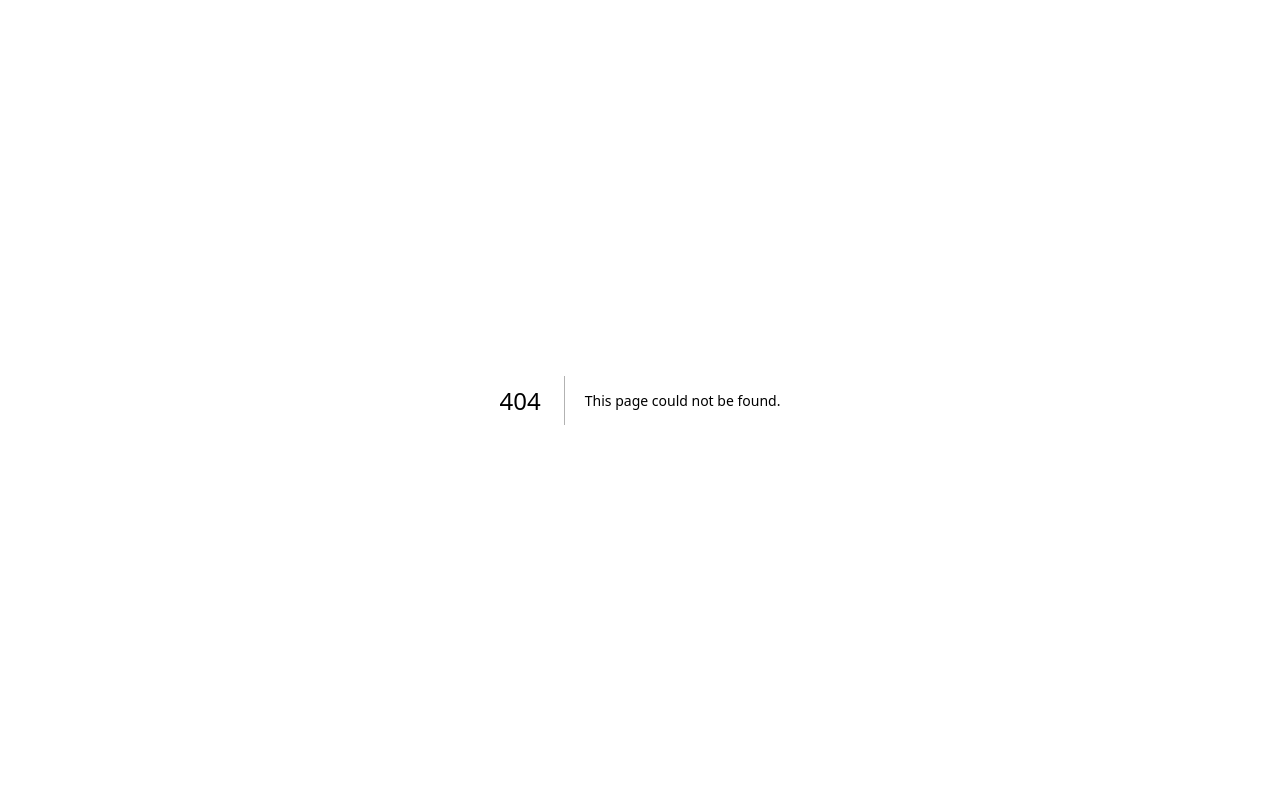
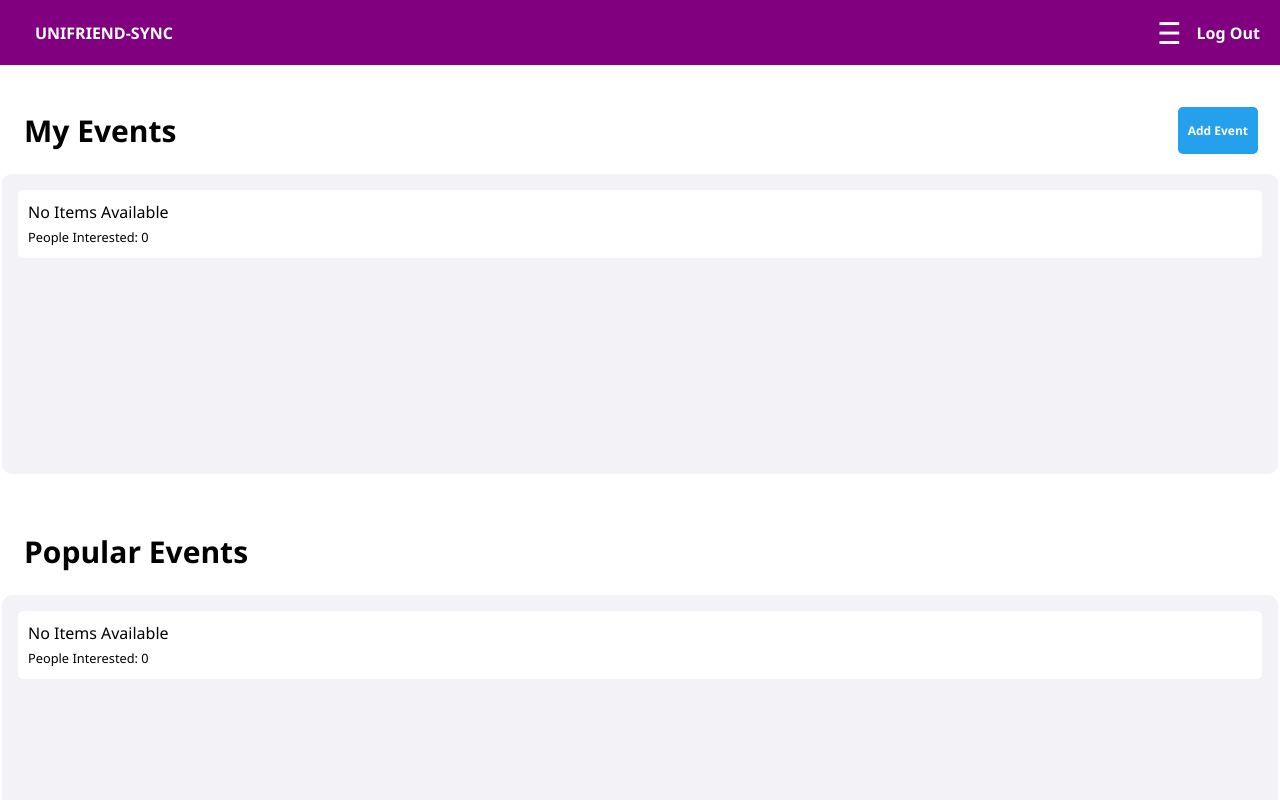
Before and after one commit to CSC-3380-Spring-2025/Team-20, a Next.js app in the folder frontend/: page /Event-Page in a window 1280 px wide. Before the commit this address had no page. Shown: the top 800 px of the page. Built offline with nearby package versions, Linux system fonts and the light colour scheme.

Commit message:
finialized container for events page. proceed with form plug in. notes

```diff
--- /dev/null
+++ b/frontend/src/app/EP-components/containers.tsx
@@ -0,0 +1,76 @@
+'use client';
+
+import React from 'react';
+
+interface ContainerStyle {
+  backgroundColor?: string;
+  color?: string;
+  fontSize?: string;
+  padding?: string;
+  borderRadius?: string;
+  fontWeight?: string;
+  width?: string;
+  display?: string;
+  justifyContent?: string;
+  alignItems?: string;
+  marginLeft?: string;
+  marginRight?:string;
+  marginTop?: string;
+  marginBottom?:string;
+  height?:string;
+  position?: 'relative' | 'absolute' | 'fixed' | 'static' | 'sticky';
+  top?:string;
+  overflowY?: 'auto' | 'scroll' | 'hidden' | 'visible';
+
+}
+
+interface DivContainerProps extends ContainerStyle {
+  children: React.ReactNode;
+}
+
+const DivContainer: React.FC<DivContainerProps> = ({
+  backgroundColor,
+  color,
+  fontSize,
+  padding,
+  borderRadius,
+  fontWeight,
+  width,
+  display,
+  justifyContent,
+  alignItems,
+  children,
+  marginLeft,
+  marginTop,
+  marginRight,
+  marginBottom,
+  height,
+  position,
+  top,
+  overflowY,
+}) => {
+  const containerStyle: React.CSSProperties = {
+    backgroundColor,
+    color,
+    fontSize,
+    padding,
+    borderRadius,
+    fontWeight,
+    width,
+    display,
+    justifyContent,
+    alignItems,
+    marginLeft,
+    marginRight,
+    marginTop,
+    marginBottom,
+    height,
+    position,
+    top,
+    overflowY,
+  };
+
+  return <div style={containerStyle}>{children}</div>;
+};
+
+export default DivContainer;
--- /dev/null
+++ b/frontend/src/app/EP-components/eventContainer.tsx
@@ -0,0 +1 @@
+// replace whatever is in page.tsx inside this
--- a/frontend/src/app/EP-components/header.tsx
+++ b/frontend/src/app/EP-components/header.tsx
@@ -1,31 +1,30 @@
 import Link from "next/link";
-import { useState, useEffect, useRef } from "react";
+import { useState, useEffect, useRef, useCallback } from "react";
 
 function Header() {
   const [isHamburgerOpen, setIsHamburgerOpen] = useState(false);
+
+  // Toggle hamburger menu visibility
+  const toggleHamburger = () => {
+    setIsHamburgerOpen(prevState => !prevState);
+  };
+
+  // Reference for the mobile menu to handle clicks outside
   const mobileMenuRef = useRef<HTMLDivElement>(null);
 
-
-  const toggleHamburger = () => {
-    setIsHamburgerOpen(!isHamburgerOpen);
-  };
-
+  // Close the mobile menu if clicking outside of it
+  const handleClickOutside = useCallback((event: MouseEvent) => {
+    if (mobileMenuRef.current && !mobileMenuRef.current.contains(event.target as Node)) {
+      setIsHamburgerOpen(false);
+    }
+  }, []);
 
   useEffect(() => {
-    const handleClickOutside = (event: MouseEvent) => {
-      if (mobileMenuRef.current && !mobileMenuRef.current.contains(event.target as Node)) {
-        setIsHamburgerOpen(false);
-      }
-    };
-
-
     document.addEventListener("mousedown", handleClickOutside);
-
-
     return () => {
       document.removeEventListener("mousedown", handleClickOutside);
     };
-  }, []);
+  }, [handleClickOutside]);
 
   return (
     <header style={styles.header}>
@@ -38,7 +37,11 @@ function Header() {
 
         <ul style={styles.navRight}>
           <li style={styles.navItem}>
-            <button style={styles.hamburger} onClick={toggleHamburger}>
+            <button
+              style={styles.hamburger}
+              onClick={toggleHamburger}
+              aria-label={isHamburgerOpen ? "Close menu" : "Open menu"}
+            >
               &#9776;
             </button>
           </li>
@@ -48,22 +51,21 @@ function Header() {
         </ul>
       </nav>
 
-
       {isHamburgerOpen && (
         <div ref={mobileMenuRef} style={styles.mobileMenu}>
-          <Link href="/bio-page" style={styles.mobileLink}>
+          <Link href="/bio-page" style={styles.mobileLink} aria-label="Go to my page">
             My Page
           </Link>
-          <Link href="/events-page" style={styles.mobileLink}>
+          <Link href="/events-page" style={styles.mobileLink} aria-label="Go to events page">
             Events
           </Link>
-          <Link href="/campus-map" style={styles.mobileLink}>
+          <Link href="/campus-map" style={styles.mobileLink} aria-label="Go to campus map">
             My Map
           </Link>
-          <Link href="/interests" style={styles.mobileLink}>
+          <Link href="/interests" style={styles.mobileLink} aria-label="Go to interests page">
             Interests
           </Link>
-          <Link href="/settings-page" style={styles.mobileLink}>
+          <Link href="/settings-page" style={styles.mobileLink} aria-label="Go to settings page">
             Settings
           </Link>
         </div>
@@ -72,12 +74,13 @@ function Header() {
   );
 }
 
-// Updated styles
+// Updated styles based on Figma
 const styles = {
   header: {
     backgroundColor: "purple",
     color: "white",
     padding: "10px 20px",
+    fontWeight: "bold",
   },
   nav: {
     display: "flex",
--- /dev/null
+++ b/frontend/src/app/Event-Page/page.tsx
@@ -0,0 +1,136 @@
+'use client';
+ //please change when actually working on page .. move directory as such
+ //transfer container styling to components. proceed to add event form
+import Button from "../../app/EP-components/button";
+import Header from "../../app/EP-components/header";
+import DivContainer from "../../app/EP-components/containers";
+import { useState } from "react";
+import Link from "next/link";
+
+// Define types for events for better type safety
+interface Event {
+  title: string;
+  description: string;
+  total_interested: string;
+}
+
+export default function Home() {
+  const [events, setEvents] = useState<Event[]>([
+    { title: "No Items Available", description: "", total_interested: "People Interested: 0" },
+  ]);
+
+  // Function to add a new event with random interest count
+  const addEvent = () => {
+    const newEvent = {
+      title: "New Event",
+      description: "Description for Event.",
+      total_interested: `People Interested: ${Math.ceil(Math.random() * 10)}`, // Random number between 1 and 10
+    };
+    setEvents((prevState) => [...prevState, newEvent]); // Using functional update for state
+  };
+
+  // EventSection component that can be reused
+  const EventSection = ({ title }: { title: string }) => (
+    <DivContainer padding="2px" width="100%" marginTop="10px">
+      <DivContainer display="flex" justifyContent="space-between" padding="40px 20px 10px 10px" width="100%">
+        <p style={styles.Title1}>{title}</p>
+      </DivContainer>
+
+      <DivContainer
+        width="100%"
+        backgroundColor="#F2F2F7"
+        marginTop="10px"
+        borderRadius="10px"
+        height="300px"
+        overflowY="auto"
+        position="relative"
+      >
+        <DivContainer width="100%" padding="6px" position="absolute">
+          <DivContainer width="100%" padding="10px">
+            {events.map((event, index) => (
+              <DivContainer
+                key={index}
+                backgroundColor="white"
+                padding="10px"
+                marginBottom="20px"
+                borderRadius="5px"
+                width="100%"
+              >
+                <h1>{event.title}</h1>
+                <small>{event.total_interested}</small>
+                <p>{event.description}</p>
+              </DivContainer>
+            ))}
+          </DivContainer>
+        </DivContainer>
+      </DivContainer>
+    </DivContainer>
+  );
+
+  return (
+    <main>
+      <Header />
+
+      <DivContainer padding="2px" width="100%">
+        <DivContainer display="flex" justifyContent="space-between" padding="40px 20px 10px 10px" width="100%">
+          <p style={styles.Title1}>My Events</p>
+          {/** This button is currently placeholded as an automatic event adding. will be used later next week for actual form adding */}
+          <Button
+            backgroundColor="#24a0ed"
+            color="white"
+            fontSize="12px"
+            padding="2px 10px"
+            borderRadius="5px"
+            fontWeight="bold"
+            onClick={addEvent}
+          >
+            Add Event
+          </Button>
+        </DivContainer>
+
+        <DivContainer
+          width="100%"
+          backgroundColor="#F2F2F7"
+          marginTop="10px"
+          borderRadius="10px"
+          height="300px"
+          overflowY="auto"
+          position="relative"
+        >
+          <DivContainer width="100%" padding="6px" position="absolute">
+            <DivContainer width="100%" padding="10px">
+              {events.map((event, index) => (
+                <DivContainer
+                  key={index}
+                  backgroundColor="white"
+                  padding="10px"
+                  marginBottom="10px"
+                  borderRadius="5px"
+                  width="100%"
+                >
+                  <h1>{event.title}</h1>
+                  <small>{event.total_interested}</small>
+                  <p>{event.description}</p>
+                </DivContainer>
+              ))}
+            </DivContainer>
+          </DivContainer>
+        </DivContainer>
+      </DivContainer>
+
+      <EventSection title="Popular Events" />
+
+      <Link href="/EVENTLSU">
+        <p style={{ ...styles.Title1, marginTop: "50px" }}>Leaving LSU?</p>
+      </Link>
+    </main>
+  );
+}
+
+const styles = {
+  Title1: {
+    fontSize: "30px",
+    padding: "1px 12px",
+    fontWeight: "bold",
+  },
+};
```
Also changed, not shown: frontend/src/app/EP-components/event_card.tsx (+1 -11 lines), frontend/src/app/EP-components/navbar.tsx (deleted, +0 -29 lines), frontend/src/app/page.tsx (deleted, +0 -43 lines).
